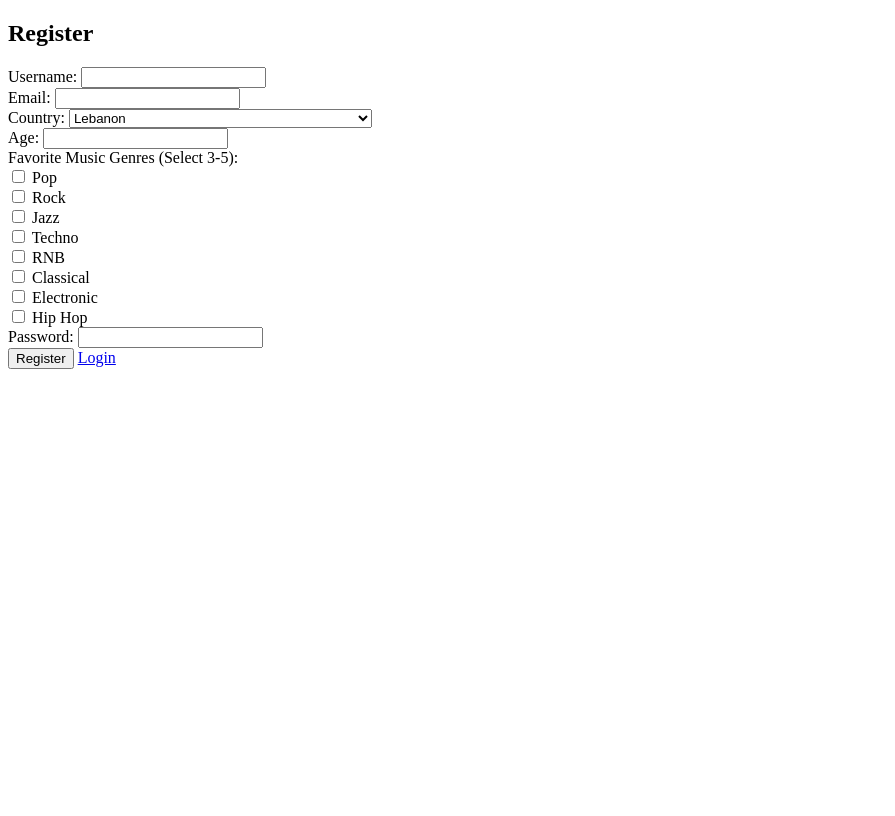
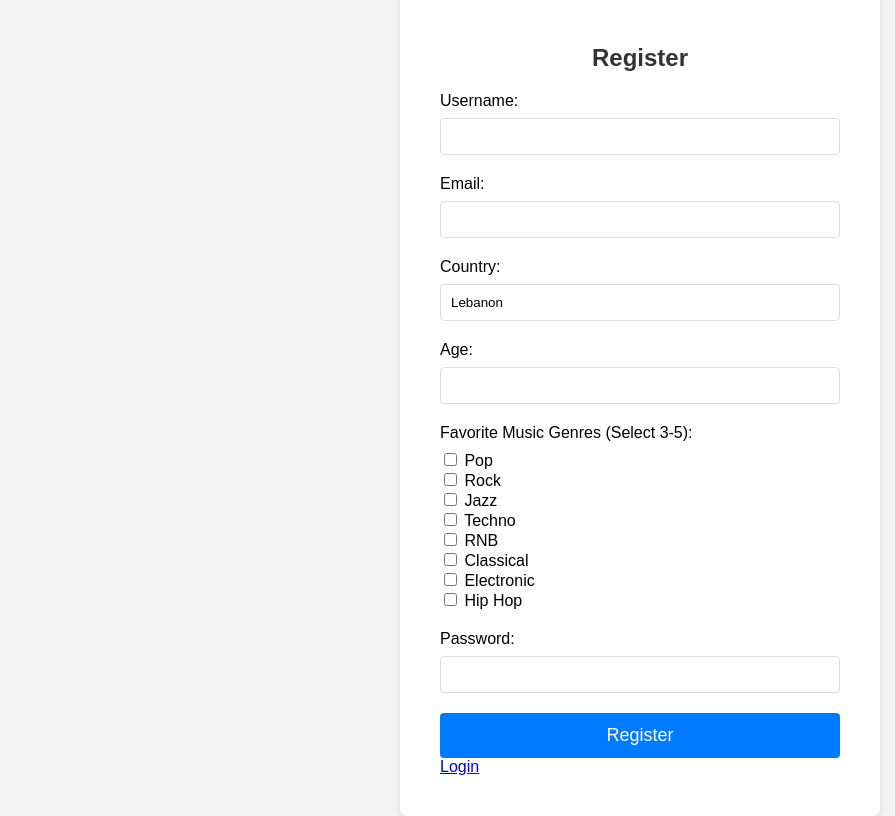
Before and after one commit to Darayomipo/Computer-Project-2-Data-Analysis-User-Music-Recommendation, a FastAPI app: page /register in a window 1280 px wide. Shown: the whole page, without its empty margins (0-895 px from the left). Before the commit the page ends 369 px from the top, so only its background shows below. Run offline with FastAPI, Linux system fonts and the light colour scheme.

Commit message:
Update Html pages

```diff
--- a/main.py
+++ b/main.py
@@ -7,9 +7,6 @@ app = FastAPI()
 # Set up Jinja2 templates. Assumes your templates are in a folder named "templates"
 templates = Jinja2Templates(directory="templates")
 
-@app.get("/")
-def read_root():
-    return {"Hello": "World"}
 
 @app.get("/index", response_class=HTMLResponse)
 def get_welcome(request: Request):
--- a/templates/register.html
+++ b/templates/register.html
@@ -4,6 +4,74 @@
     <meta charset="UTF-8">
     <meta name="viewport" content="width=device-width, initial-scale=1.0">
     <title>Document</title>
+    <style>
+        body {
+            font-family: Arial, sans-serif;
+            background-color: #f4f4f4;
+            display: flex;
+            justify-content: center;
+            align-items: center;
+            height: 100vh;
+            margin: 0;
+        }
+        form {
+            background-color: white;
+            padding: 40px; /* Increased padding */
+            border-radius: 8px;
+            box-shadow: 0 0 10px rgba(0, 0, 0, 0.1);
+            width: 400px; /* Set a specific width */
+        }
+        h2 {
+            text-align: center;
+            color: #333;
+        }
+        .form-group {
+            margin-bottom: 20px; /* Increased spacing */
+        }
+        label {
+            display: block;
+            margin-bottom: 8px; /* Increased spacing */
+        }
+        input[type="text"],
+        input[type="password"] {
+            width: 100%;
+            padding: 10px; /* Increased padding */
+            border: 1px solid #ddd;
+            border-radius: 4px;
+            box-sizing: border-box;
+        }
+        input[type="submit"] {
+            width: 100%;
+            padding: 12px; /* Increased padding */
+            border: none;
+            border-radius: 4px;
+            background-color: #007bff;
+            color: white;
+            cursor: pointer;
+            font-size: 18px; /* Increased font size */
+        }
+        input[type="submit"]:hover {
+            background-color: #0056b3;
+        }
+        select {
+            width: 100%;
+            padding: 10px;
+            border: 1px solid #ddd;
+            border-radius: 4px;
+            box-sizing: border-box;
+            background-color: white;
+            -webkit-appearance: none;
+            -moz-appearance: none;
+            appearance: none;
+        }
+        input[type="number"] {
+            width: 100%;
+            padding: 10px;
+            border: 1px solid #ddd;
+            border-radius: 4px;
+            box-sizing: border-box;
+        }
+    </style>
 </head>
 <body>
     <form action="/register/" method="post">
```
Also changed, not shown: templates/index.html (+36 -4 lines), templates/login.html (+50 -0 lines).
